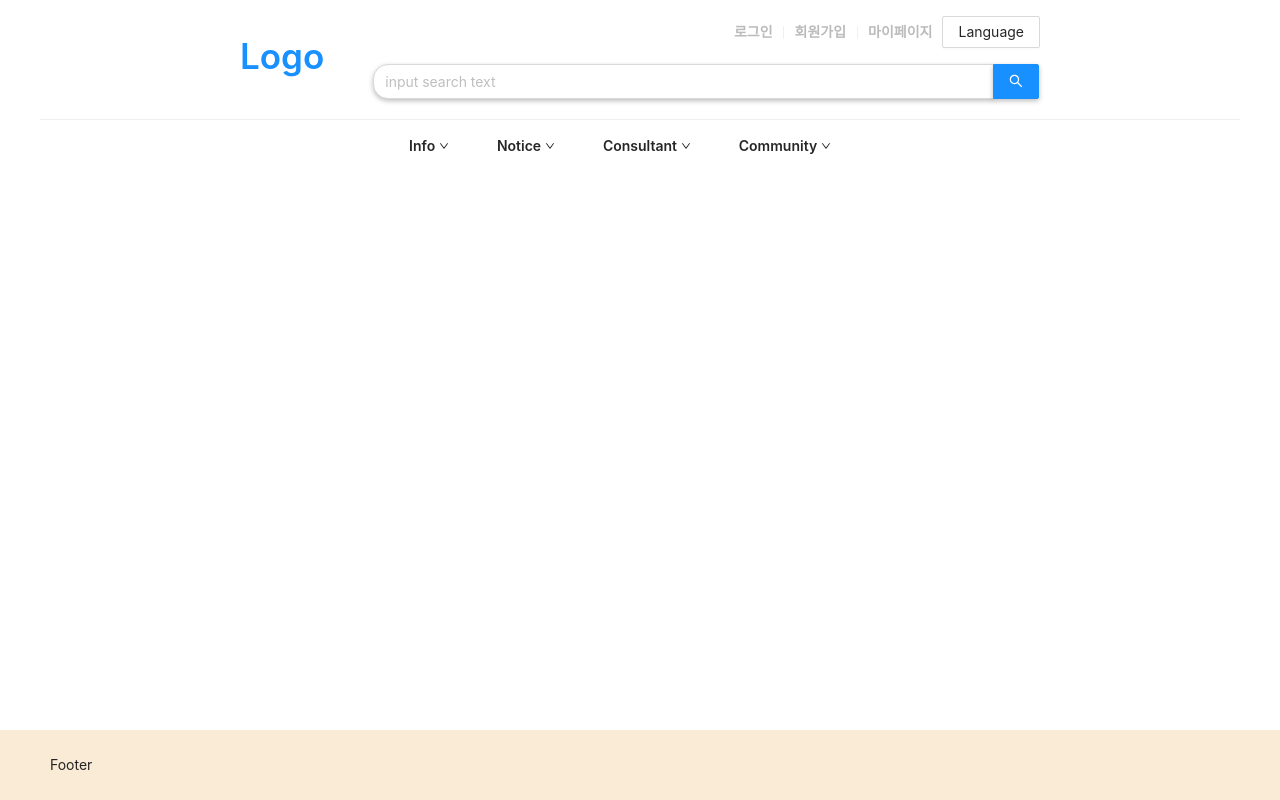
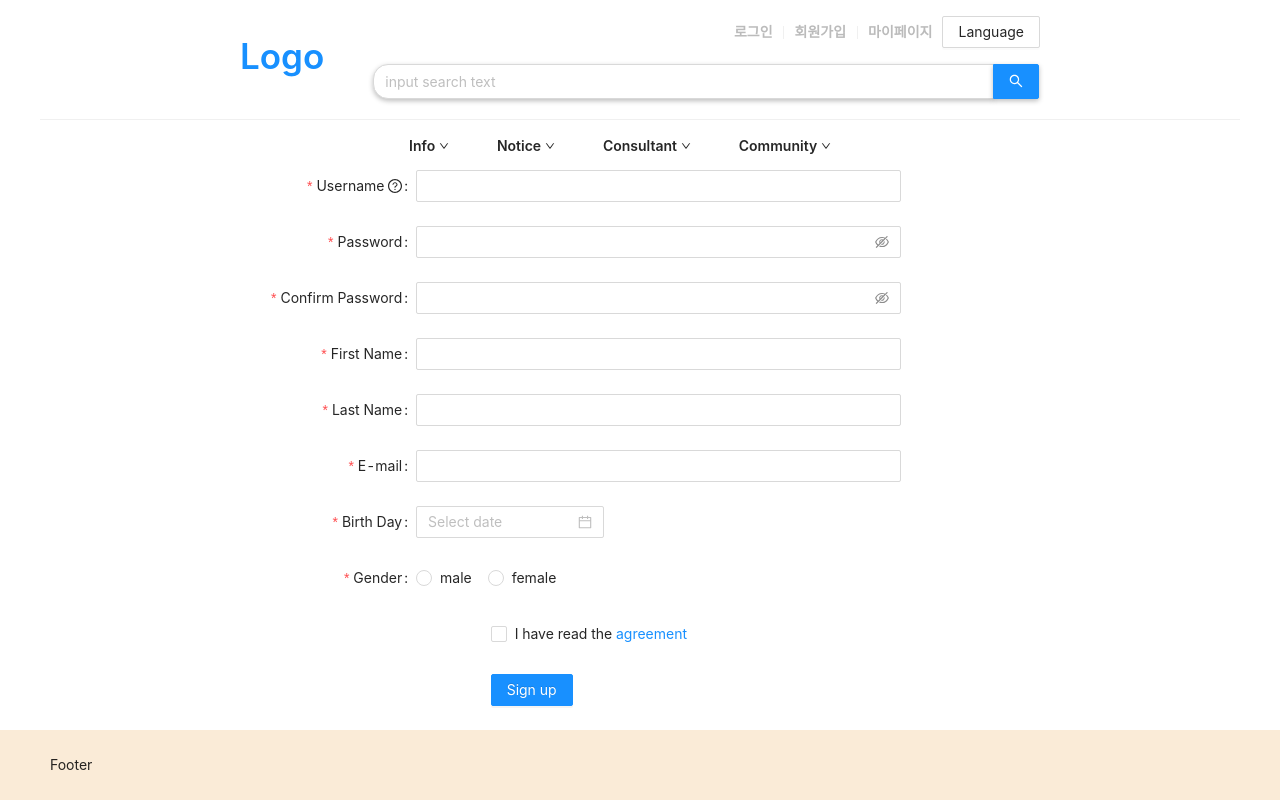
Before and after one commit to dhyoo99/goodjob, a React (Create React App) app in the folder frontend/: page /register-p in a window 1280 px wide. Built offline with nearby package versions, Linux system fonts and the light colour scheme.

Commit message:
Rectify register-p page

```diff
--- a/frontend/src/App.jsx
+++ b/frontend/src/App.jsx
@@ -5,14 +5,16 @@ import './App.css';
 import Main from './pages/Main/Main';
 import PageLayout from './hoc/PageLayout/PageLayout';
 import Login from './pages/Login/Login';
-import Register from './pages/Register/Register';
+import PersonalRegister from './pages/PersonalRegister/PersonalRegister';
+import CorporateReigster from './pages/CorporateRegister/CorporateReigster';
 
 function App() {
   return (
     <PageLayout>
       <Switch>
         <Route path="/login" component={Login} />
-        <Route path="/register" component={Register} />
+        <Route path="/register-p" component={PersonalRegister} />
+        <Route path="/register-c" component={CorporateReigster} />
         <Route exact path="/" component={Main} />
       </Switch>
     </PageLayout>
--- /dev/null
+++ b/frontend/src/pages/CorporateRegister/CorporateReigster.jsx
@@ -0,0 +1,7 @@
+import React from 'react';
+
+const CorporateReigster = () => {
+  return <div></div>;
+};
+
+export default CorporateReigster;
--- a/frontend/src/pages/Register/Register.jsx
+++ b/frontend/src/pages/PersonalRegister/PersonalRegister.jsx
@@ -1,10 +1,18 @@
-import React from 'react';
-import { Form, Input, Tooltip, Checkbox, Button } from 'antd';
+import React, { useState } from 'react';
+import {
+  Form,
+  Input,
+  Tooltip,
+  Radio,
+  Button,
+  DatePicker,
+  Checkbox
+} from 'antd';
 import { QuestionCircleOutlined } from '@ant-design/icons';
 import { connect } from 'react-redux';
 import { Redirect } from 'react-router-dom';
 
-import './Register.scss';
+import './PersonalRegister.scss';
 import { register } from '../../store/actions/auth';
 
 const formItemLayout = {
@@ -39,12 +47,17 @@ const tailFormItemLayout = {
 };
 
 const Register = ({ isAuthenticated, register }) => {
+  const [gender, setGender] = useState('male');
   if (isAuthenticated) {
     return <Redirect to="/" />;
   }
   const [form] = Form.useForm();
   const handleOnFinish = (values) => {
+    // console.log(values);
     register(values);
+  };
+  const handleGenderChanged = (e) => {
+    setGender(e.target.value);
   };
 
   return (
@@ -60,55 +73,11 @@ const Register = ({ isAuthenticated, register }) => {
         scrollToFirstError
       >
         <Form.Item
-          name="first_name"
-          label="First Name"
-          rules={[
-            {
-              required: true,
-              message: 'Please input your firstname!',
-              whitespace: true
-            }
-          ]}
-        >
-          <Input />
-        </Form.Item>
-        <Form.Item
-          name="last_name"
-          label="Last Name"
-          rules={[
-            {
-              required: true,
-              message: 'Please input your lastname!',
-              whitespace: true
-            }
-          ]}
-        >
-          <Input />
-        </Form.Item>
-
-        <Form.Item
-          name="email"
-          label="E-mail"
-          rules={[
-            {
-              type: 'email',
-              message: 'The input is not valid E-mail!'
-            },
-            {
-              required: true,
-              message: 'Please input your E-mail!'
-            }
-          ]}
-        >
-          <Input />
-        </Form.Item>
-
-        <Form.Item
           name="username"
           label={
             <span>
               Username&nbsp;
-              <Tooltip title="What do you want others to call you?">
+              <Tooltip title="This is ID for authentication!">
                 <QuestionCircleOutlined />
               </Tooltip>
             </span>
@@ -165,20 +134,78 @@ const Register = ({ isAuthenticated, register }) => {
         >
           <Input.Password />
         </Form.Item>
-
-        {/* <Form.Item
-          name="phone"
-          label="Phone Number"
+        <Form.Item
+          name="first_name"
+          label="First Name"
           rules={[
             {
               required: true,
-              message: 'Please input your phone number!'
+              message: 'Please input your firstname!',
+              whitespace: true
             }
           ]}
         >
           <Input />
-        </Form.Item> */}
+        </Form.Item>
+        <Form.Item
+          name="last_name"
+          label="Last Name"
+          rules={[
+            {
+              required: true,
+              message: 'Please input your lastname!',
+              whitespace: true
+            }
+          ]}
+        >
+          <Input />
+        </Form.Item>
 
+        <Form.Item
+          name="email"
+          label="E-mail"
+          rules={[
+            {
+              type: 'email',
+              message: 'The input is not valid E-mail!'
+            },
+            {
+              required: true,
+              message: 'Please input your E-mail!'
+            }
+          ]}
+        >
+          <Input />
+        </Form.Item>
+
+        <Form.Item
+          name="birthday"
+          label="Birth Day"
+          rules={[
+            {
+              type: 'object',
+              required: true,
+              message: 'Please select your birthday!'
+            }
+          ]}
+        >
+          <DatePicker />
+        </Form.Item>
+        <Form.Item
+          name="gender"
+          label="Gender"
+          rules={[
+            {
+              required: true,
+              message: 'Please select your gender!'
+            }
+          ]}
+        >
+          <Radio.Group onChange={handleGenderChanged} value={gender}>
+            <Radio value="male">male</Radio>
+            <Radio value="female">female</Radio>
+          </Radio.Group>
+        </Form.Item>
         <Form.Item
           name="agreement"
           valuePropName="checked"
```
Also changed, not shown: frontend/src/pages/CorporateRegister/CorporateRegister.scss (added), frontend/src/pages/PersonalRegister/PersonalRegister.scss (renamed from frontend/src/pages/Register/Register.scss).
